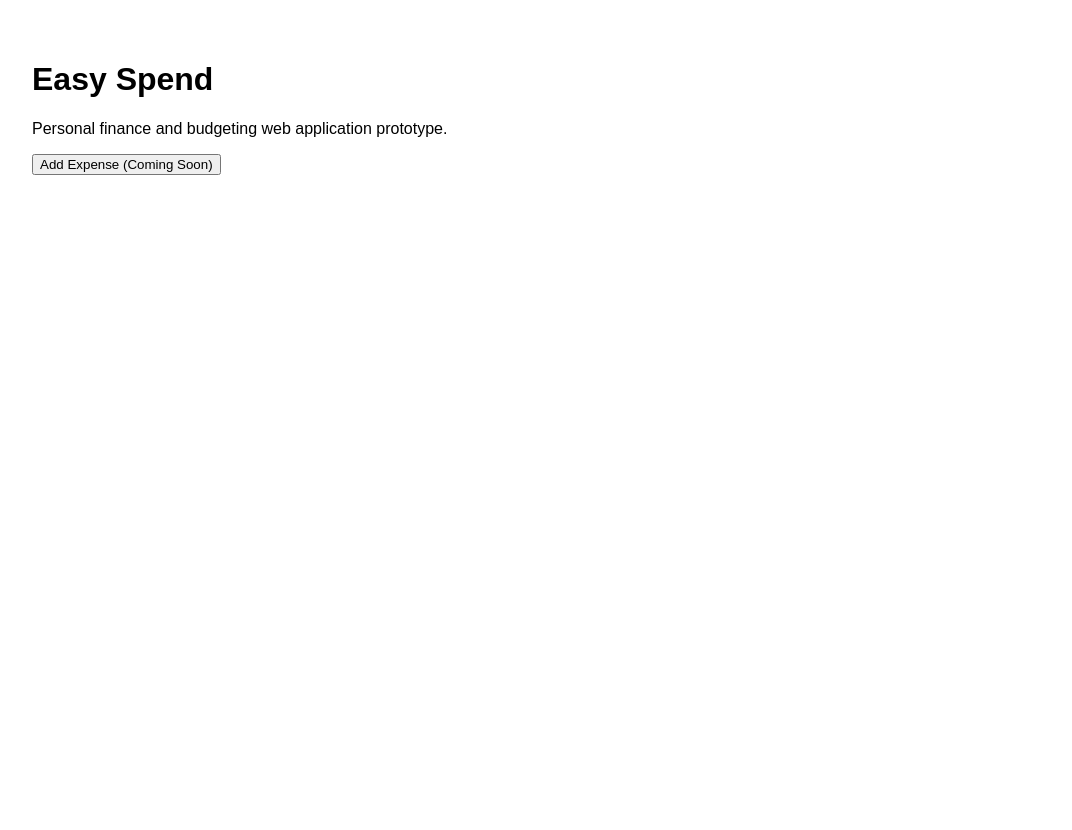
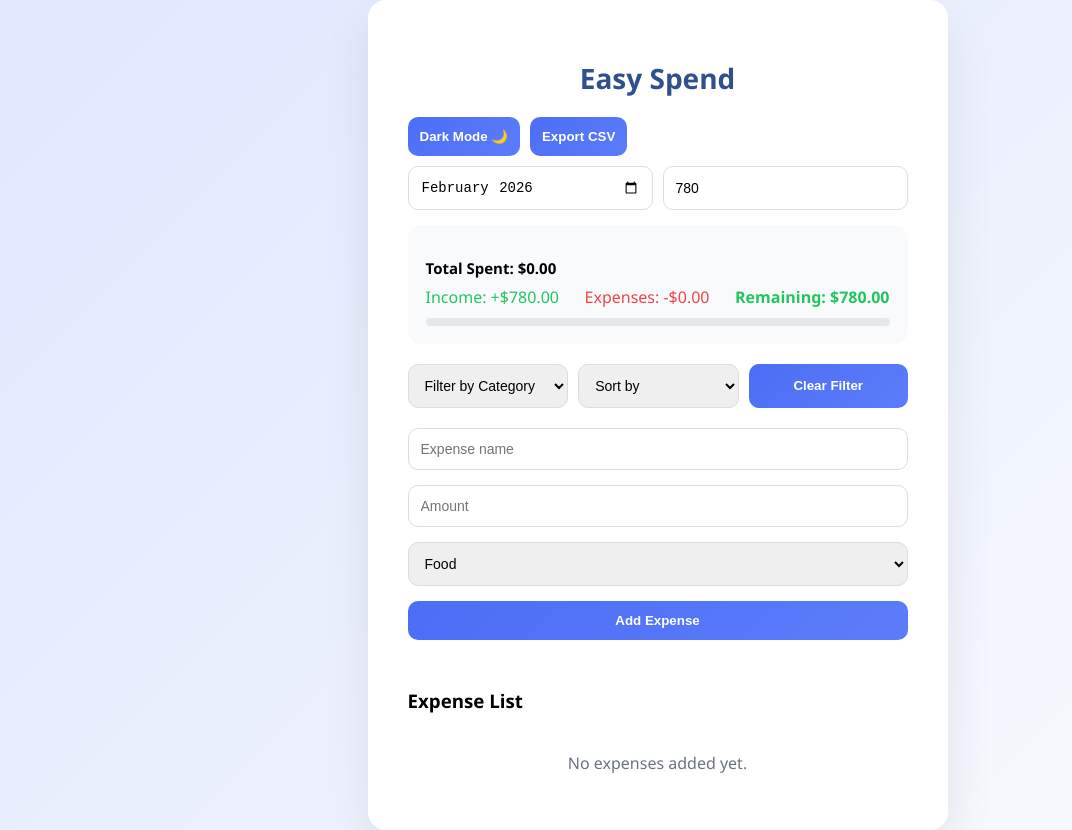
Before and after one commit to jsmith1501/easy-spend, a React (Create React App) app: page / in a window 1280 px wide. Shown: the whole page, without its empty margins (8-1080 px from the left). Before the commit the page ends 800 px from the top, so only its background shows below. Built offline with nearby package versions, Linux system fonts and the light colour scheme.

Commit message:
Update App.js

```diff
--- a/src/App.js
+++ b/src/App.js
@@ -1,8 +1,264 @@
+import { useState, useEffect } from "react";
+import "./App.css";
+import ExpenseForm from "./components/ExpenseForm";
+import ExpenseList from "./components/ExpenseList";
+import {
+  PieChart,
+  Pie,
+  Cell,
+  Tooltip,
+  ResponsiveContainer
+} from "recharts";
+
 function App() {
+  const [expenses, setExpenses] = useState(() => {
+    const saved = localStorage.getItem("expenses");
+    return saved ? JSON.parse(saved) : [];
+  });
+
+  const [selectedMonth, setSelectedMonth] = useState(
+    new Date().toISOString().slice(0, 7)
+  );
+  const [income, setIncome] = useState(780);
+  const [darkMode, setDarkMode] = useState(false);
+  const [filter, setFilter] = useState("All");
+  const [sort, setSort] = useState("none");
+
+  useEffect(() => {
+    localStorage.setItem("expenses", JSON.stringify(expenses));
+  }, [expenses]);
+
+  const addExpense = (expense) => {
+    setExpenses([
+      ...expenses,
+      { ...expense, month: selectedMonth }
+    ]);
+  };
+
+  const deleteExpense = (id) => {
+    setExpenses(expenses.filter((e) => e.id !== id));
+  };
+
+  const clearExpenses = () => {
+    if (window.confirm("Delete all expenses?")) {
+      setExpenses([]);
+    }
+  };
+
+  const updateExpense = (id, updatedExpense) => {
+    setExpenses(
+      expenses.map((e) =>
+        e.id === id ? updatedExpense : e
+      )
+    );
+  };
+
+  const exportToCSV = () => {
+    const headers = ["Name", "Amount", "Category", "Date"];
+
+    const rows = expenses.map((e) => [
+      e.name,
+      e.amount,
+      e.category,
+      new Date(e.date).toLocaleString()
+    ]);
+
+    let csvContent =
+      "data:text/csv;charset=utf-8," +
+      [headers, ...rows]
+        .map((row) => row.join(","))
+        .join("\n");
+
+    const encodedUri = encodeURI(csvContent);
+    const link = document.createElement("a");
+
+    link.setAttribute("href", encodedUri);
+    link.setAttribute("download", "expenses.csv");
+    document.body.appendChild(link);
+    link.click();
+  };
+
+  const filteredExpenses =
+    filter === "All"
+      ? expenses.filter((e) => e.month === selectedMonth)
+      : expenses.filter(
+          (e) =>
+            e.category === filter && e.month === selectedMonth
+        );
+
+  let sortedExpenses = [...filteredExpenses];
+
+  if (sort === "high") {
+    sortedExpenses.sort((a, b) => b.amount - a.amount);
+  } else if (sort === "low") {
+    sortedExpenses.sort((a, b) => a.amount - b.amount);
+  }
+
+  const totalAmount = sortedExpenses.reduce(
+    (sum, e) => sum + e.amount,
+    0
+  );
+
+  // 🔥 NEW FEATURE
+  const remaining = income - totalAmount;
+
+  const isOverBudget = totalAmount > income;
+
+  const categoryTotals = sortedExpenses.reduce((acc, expense) => {
+    if (!acc[expense.category]) {
+      acc[expense.category] = 0;
+    }
+    acc[expense.category] += expense.amount;
+    return acc;
+  }, {});
+
+  const totalSpent = Object.values(categoryTotals).reduce(
+    (sum, val) => sum + val,
+    0
+  );
+
+  const categoryData = Object.entries(categoryTotals)
+  .map(([category, amount]) => ({
+    name: '${category} (${((amount / totalSpent) * 100).toFixed(1)}%)',
+    amount
+  }))
+  .sort((a, b) => b.amount - a.amount);
+
+
+  const COLORS = ["#4c6ef5", "#05130b", "#f59e0b", "#ef4444", "#8b5cf6"];
+
   return (
-    <div style={{ padding: "40px", fontFamily: "Arial" }}>
+    <div className={`container ${darkMode ? "dark" : ""}`}>
       <h1>Easy Spend</h1>
-      <p>Personal finance and budgeting web application prototype.</p>      <button>Add Expense (Coming Soon)</button>
+
+      {/* TOP BUTTONS */}
+      <div className="top-buttons">
+        <button onClick={() => setDarkMode(!darkMode)}>
+          {darkMode ? "Light Mode ☀️" : "Dark Mode 🌙"}
+        </button>
+
+        <button onClick={exportToCSV}>
+          Export CSV
+        </button>
+      </div>
+
+      {/* MONTH + INCOME */}
+      <div className="top-controls">
+        <input
+          type="month"
+          value={selectedMonth}
+          onChange={(e) => setSelectedMonth(e.target.value)}
+        />
+
+        <input
+          type="number"
+          placeholder="Set Monthly Income"
+          value={income}
+          onChange={(e) => setIncome(Number(e.target.value))}
+        />
+      </div>
+
+      {/* STATS */}
+      <div className="stats-card">
+        <p className="stats-title">
+          Total Spent: <span>${totalAmount.toFixed(2)}</span>
+        </p>
+
+        <div className="stats-row">
+          <span className="income">
+            Income: +${income.toFixed(2)}
+          </span>
+
+          <span className="expenses">
+            Expenses: -${totalAmount.toFixed(2)}
+          </span>
+
+          <span className={remaining >= 0 ? "remaining" : "over"}>
+            Remaining: ${remaining.toFixed(2)}
+          </span>
+        </div>
+
+        {isOverBudget && (
+          <p className="warning">
+            You are over your monthly budget!
+          </p>
+        )}
+
+        <div className="progress-bar">
+          <div
+            className="progress-fill"
+            style={{
+              width: `${
+                income > 0
+                  ? Math.min((totalAmount / income) * 100, 100)
+                  : 0
+              }%`,
+              background: isOverBudget
+                ? "#ef4444"
+                : "linear-gradient(to right, #4c6ef5, #22c55e)"
+            }}
+          ></div>
+        </div>
+      </div>
+
+      {/* CHART */}
+      {categoryData.length > 0 && (
+        <div className="chart-container">
+          <h3>Spending Breakdown</h3>
+          <ResponsiveContainer width="100%" height={250}>
+            <PieChart>
+              <Pie
+              data={categoryData}
+               dataKey="amount"
+               nameKey="name"
+               outerRadius={80}
+                label={({ percent }) =>
+                  `${(percent * 100).toFixed(0)}%`
+                  }
+              >
+                {categoryData.map((entry, index) => (
+                  <Cell key={index} fill={COLORS[index % COLORS.length]} />
+                ))}
+              </Pie>
+              <Tooltip
+              formatter={(value) => [`$${value.toFixed(2)}`]}
+              />
+            </PieChart>
+          </ResponsiveContainer>
+        </div>
+      )}
+
+      {/* FILTER */}
+      <div className="filter-bar">
+        <select value={filter} onChange={(e) => setFilter(e.target.value)}>
+          <option value="All">Filter by Category</option>
+          <option value="Food">Food</option>
+          <option value="Transportation">Transportation</option>
+          <option value="Shopping">Shopping</option>
+          <option value="Bills">Bills</option>
+          <option value="Entertainment">Entertainment</option>
+          <option value="Other">Other</option>
+        </select>
+
+        <select value={sort} onChange={(e) => setSort(e.target.value)}>
+          <option value="none">Sort by</option>
+          <option value="high">Price High → Low</option>
+          <option value="low">Price Low → High</option>
+        </select>
+
+        <button onClick={() => setFilter("All")}>
+          Clear Filter
+        </button>
+      </div>
+
+      <ExpenseForm addExpense={addExpense} />
+
+      <ExpenseList
+        expenses={sortedExpenses}
+        deleteExpense={deleteExpense}
+        clearExpenses={clearExpenses}
+        updateExpense={updateExpense}
+      />
     </div>
   );
 }
```
